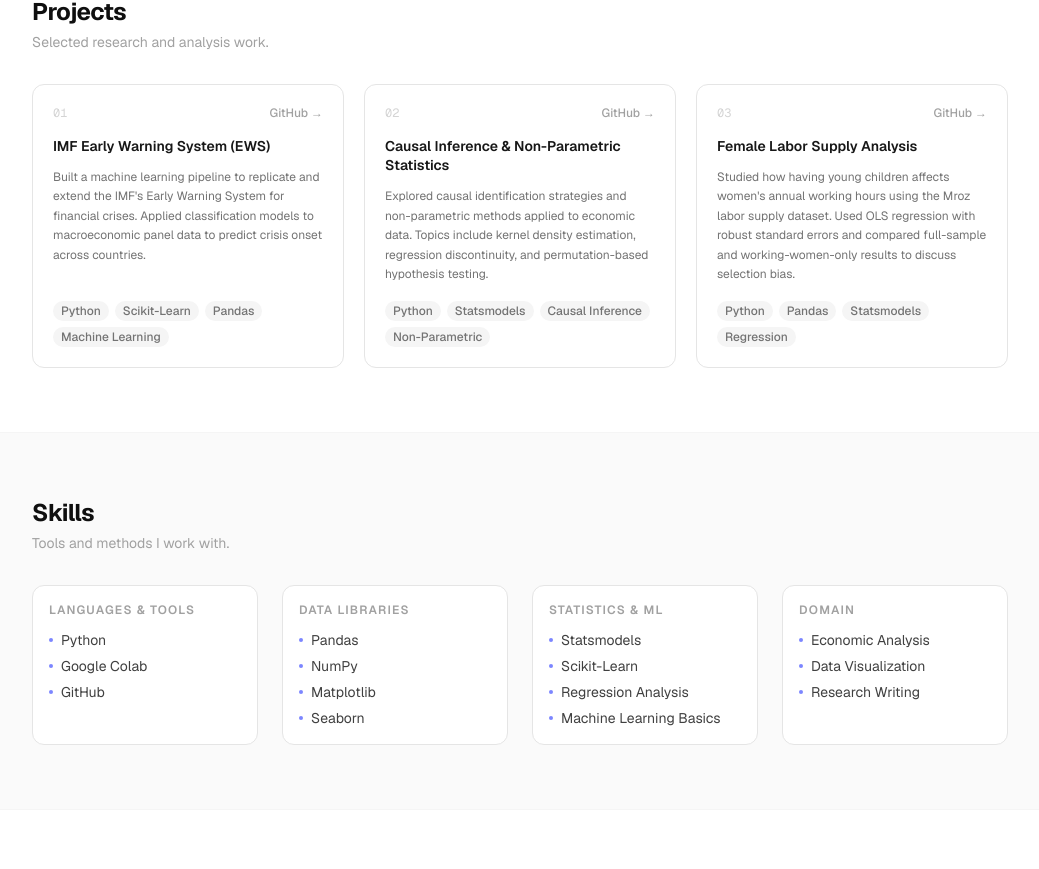
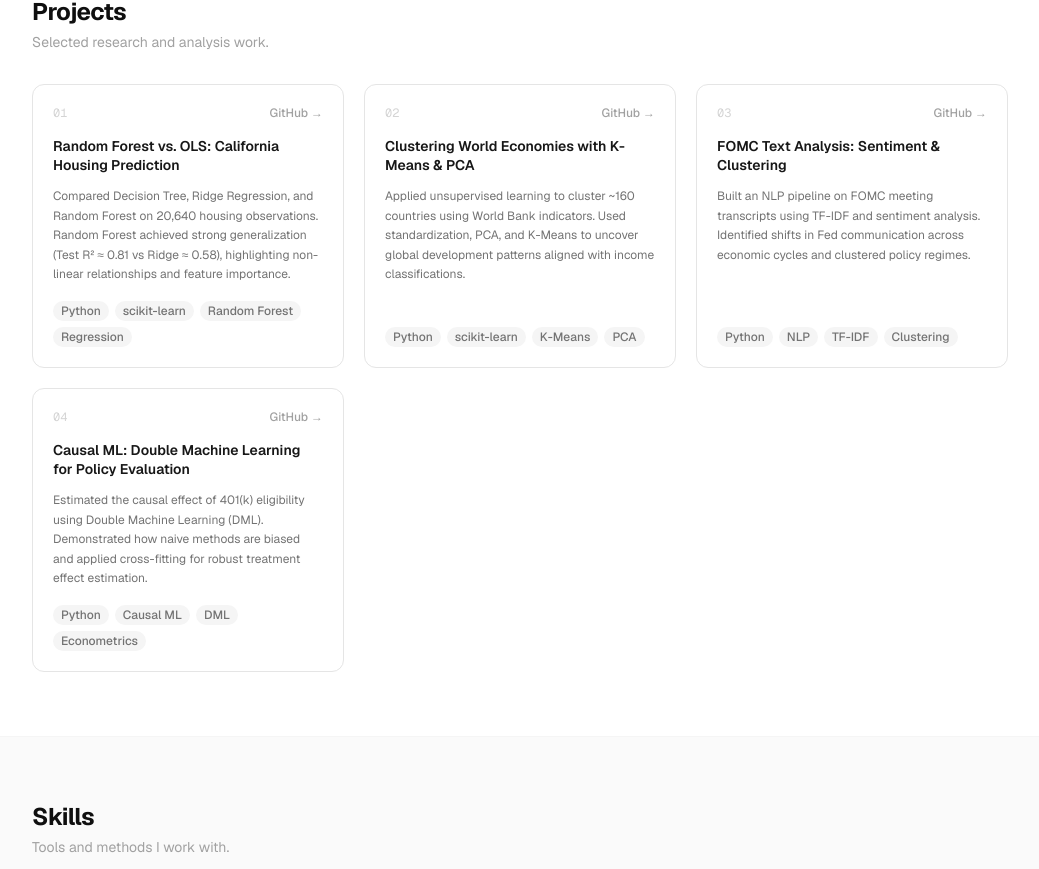
Before and after one commit to zzzzzssyy/Econ-Portfolio, a Next.js app: page / in a window 1280 px wide. Shown: the part 596-1465 px from the top of the page, without its empty margins (120-1159 px from the left). Built offline with nearby package versions, Linux system fonts and the light colour scheme.

Commit message:
Replace projects with real ECON3916 course labs
Co-Authored-By: Claude Sonnet 4.6 <noreply@anthropic.com>

```diff
--- a/components/Projects.tsx
+++ b/components/Projects.tsx
@@ -1,27 +1,35 @@
 const projects = [
   {
     number: "01",
-    title: "IMF Early Warning System (EWS)",
+    title: "Random Forest vs. OLS: California Housing Prediction",
     description:
-      "Built a machine learning pipeline to replicate and extend the IMF's Early Warning System for financial crises. Applied classification models to macroeconomic panel data to predict crisis onset across countries.",
-    tags: ["Python", "Scikit-Learn", "Pandas", "Machine Learning"],
-    repoUrl: "https://github.com/zzzzssyy/Econ-Portfolio",
+      "Compared Decision Tree, Ridge Regression, and Random Forest on 20,640 housing observations. Random Forest achieved strong generalization (Test R² ≈ 0.81 vs Ridge ≈ 0.58), highlighting non-linear relationships and feature importance.",
+    tags: ["Python", "scikit-learn", "Random Forest", "Regression"],
+    repoUrl: "https://github.com/zzzzssyy/ECON3916-33674-Statistical-Machine-Learning/tree/main/Lab%2019",
   },
   {
     number: "02",
-    title: "Causal Inference & Non-Parametric Statistics",
+    title: "Clustering World Economies with K-Means & PCA",
     description:
-      "Explored causal identification strategies and non-parametric methods applied to economic data. Topics include kernel density estimation, regression discontinuity, and permutation-based hypothesis testing.",
-    tags: ["Python", "Statsmodels", "Causal Inference", "Non-Parametric"],
-    repoUrl: "https://github.com/zzzzssyy/Econ-Portfolio",
+      "Applied unsupervised learning to cluster ~160 countries using World Bank indicators. Used standardization, PCA, and K-Means to uncover global development patterns aligned with income classifications.",
+    tags: ["Python", "scikit-learn", "K-Means", "PCA"],
+    repoUrl: "https://github.com/zzzzssyy/ECON3916-33674-Statistical-Machine-Learning/tree/main/Lab%2022",
   },
   {
     number: "03",
-    title: "Female Labor Supply Analysis",
+    title: "FOMC Text Analysis: Sentiment & Clustering",
     description:
-      "Studied how having young children affects women's annual working hours using the Mroz labor supply dataset. Used OLS regression with robust standard errors and compared full-sample and working-women-only results to discuss selection bias.",
-    tags: ["Python", "Pandas", "Statsmodels", "Regression"],
-    repoUrl: "https://github.com/zzzzssyy/Econ-Portfolio",
+      "Built an NLP pipeline on FOMC meeting transcripts using TF-IDF and sentiment analysis. Identified shifts in Fed communication across economic cycles and clustered policy regimes.",
+    tags: ["Python", "NLP", "TF-IDF", "Clustering"],
+    repoUrl: "https://github.com/zzzzssyy/ECON3916-33674-Statistical-Machine-Learning/tree/main/Lab%2023",
+  },
+  {
+    number: "04",
+    title: "Causal ML: Double Machine Learning for Policy Evaluation",
+    description:
+      "Estimated the causal effect of 401(k) eligibility using Double Machine Learning (DML). Demonstrated how naive methods are biased and applied cross-fitting for robust treatment effect estimation.",
+    tags: ["Python", "Causal ML", "DML", "Econometrics"],
+    repoUrl: "https://github.com/zzzzssyy/ECON3916-33674-Statistical-Machine-Learning/tree/main/Lab%2024",
   },
 ];
 
```
